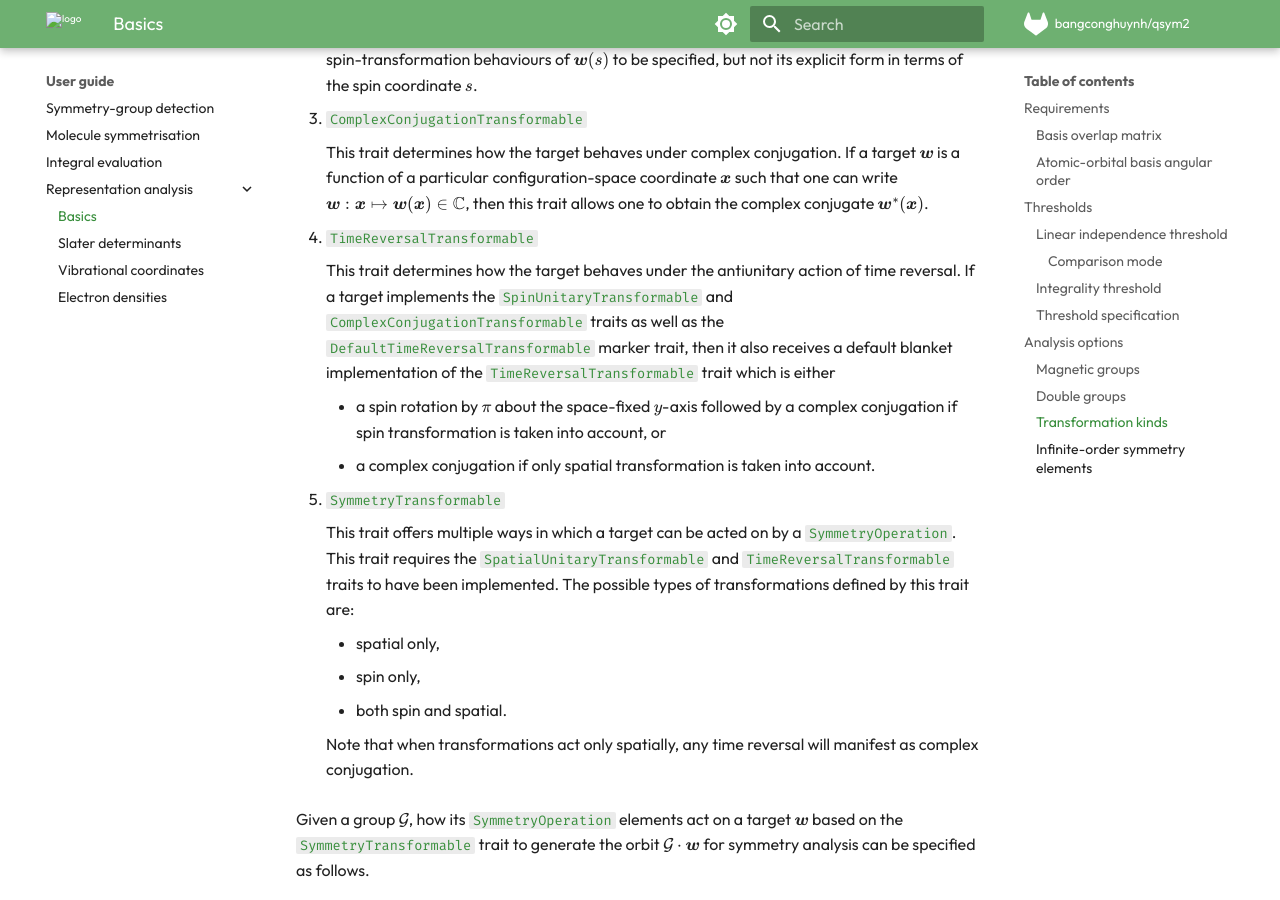
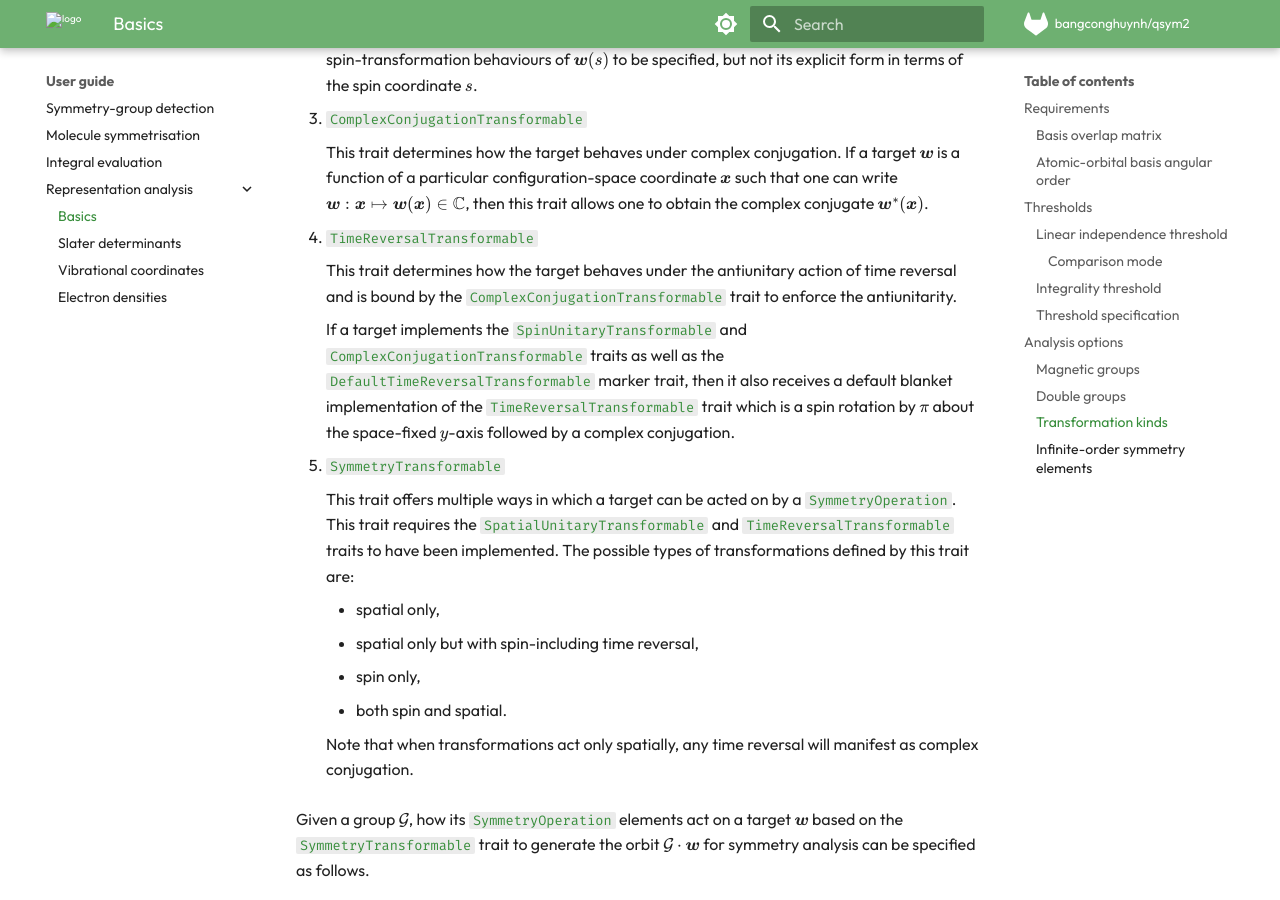
Before and after one commit to bangconghuynh/qsym2, an MkDocs documentation site: the page built from docs/docs/user-guide/representation-analysis/basics.md, in a window 1280 px wide and 900 px high, scrolled down 7396 px. Built offline with MkDocs 1.6.1 and Material for MkDocs 9.7.7, drawn with Linux system fonts in a browser that asks for light colours; comment, search, counter and statistics services are not loaded.

Commit message:
Updated docs to include SpatialWithSpinTimeReversal.

```diff
--- a/docs/docs/user-guide/representation-analysis/basics.md
+++ b/docs/docs/user-guide/representation-analysis/basics.md
@@ -445,11 +445,9 @@
 
 4. [`TimeReversalTransformable`](https://qsym2.dev/api/qsym2/symmetry/symmetry_transformation/trait.TimeReversalTransformable.html)
 
-    This trait determines how the target behaves under the antiunitary action of time reversal.
-    If a target implements the [`SpinUnitaryTransformable`](https://qsym2.dev/api/qsym2/symmetry/symmetry_transformation/trait.SpinUnitaryTransformable.html) and [`ComplexConjugationTransformable`](https://qsym2.dev/api/qsym2/symmetry/symmetry_transformation/trait.ComplexConjugationTransformable.html) traits as well as the [`DefaultTimeReversalTransformable`](https://qsym2.dev/api/qsym2/symmetry/symmetry_transformation/trait.DefaultTimeReversalTransformable.html) marker trait, then it also receives a default blanket implementation of the [`TimeReversalTransformable`](https://qsym2.dev/api/qsym2/symmetry/symmetry_transformation/trait.TimeReversalTransformable.html) trait which is either
+    This trait determines how the target behaves under the antiunitary action of time reversal and is bound by the [`ComplexConjugationTransformable`](https://qsym2.dev/api/qsym2/symmetry/symmetry_transformation/trait.ComplexConjugationTransformable.html) trait to enforce the antiunitarity.
 
-    - a spin rotation by $\pi$ about the space-fixed $y$-axis followed by a complex conjugation if spin transformation is taken into account, or
-    - a complex conjugation if only spatial transformation is taken into account.
+    If a target implements the [`SpinUnitaryTransformable`](https://qsym2.dev/api/qsym2/symmetry/symmetry_transformation/trait.SpinUnitaryTransformable.html) and [`ComplexConjugationTransformable`](https://qsym2.dev/api/qsym2/symmetry/symmetry_transformation/trait.ComplexConjugationTransformable.html) traits as well as the [`DefaultTimeReversalTransformable`](https://qsym2.dev/api/qsym2/symmetry/symmetry_transformation/trait.DefaultTimeReversalTransformable.html) marker trait, then it also receives a default blanket implementation of the [`TimeReversalTransformable`](https://qsym2.dev/api/qsym2/symmetry/symmetry_transformation/trait.TimeReversalTransformable.html) trait which is a spin rotation by $\pi$ about the space-fixed $y$-axis followed by a complex conjugation.
 
 5. [`SymmetryTransformable`](https://qsym2.dev/api/qsym2/symmetry/symmetry_transformation/trait.SymmetryTransformable.html)
 
@@ -458,6 +456,7 @@
     The possible types of transformations defined by this trait are:
 
     - spatial only,
+    - spatial only but with spin-including time reversal,
     - spin only,
     - both spin and spatial.
 
@@ -478,6 +477,7 @@
     1. :fontawesome-solid-users: This is just an example analysis target. The choices for symmetry transformation kinds can be specified in any analysis target.
     2. :fontawesome-solid-users: The possible options are:
         - `Spatial`: spatial transformation only,
+        - `SpatialWithSpinTimeReversal`: spatial transformation with spin-including time reversal,
         - `Spin`: spin transformation only,
         - `SpinSpatial`: coupled spin and spatial transformations.
 
@@ -498,6 +498,7 @@
     2. :fontawesome-solid-users: This is just an example analysis driver function in Python. The choices for symmetry transformation kinds can be specified in any analysis driver function.
     3. :fontawesome-solid-users: The possible options are:
         - `SymmetryTransformationKind.Spatial`: spatial transformation only,
+        - `SymmetryTransformationKind.SpatialWithSpinTimeReversal`: spatial transformation with spin-including time reversal,
         - `SymmetryTransformationKind.Spin`: spin transformation only,
         - `SymmetryTransformationKind.SpinSpatial`: coupled spin and spatial transformations.
 
```
Also changed, not shown: docs/docs/user-guide/representation-analysis/electron-densities.md (+1 -0 lines), docs/docs/user-guide/representation-analysis/slater-determinants.md (+2 -0 lines), docs/docs/user-guide/representation-analysis/vibrational-coordinates.md (+2 -0 lines).
